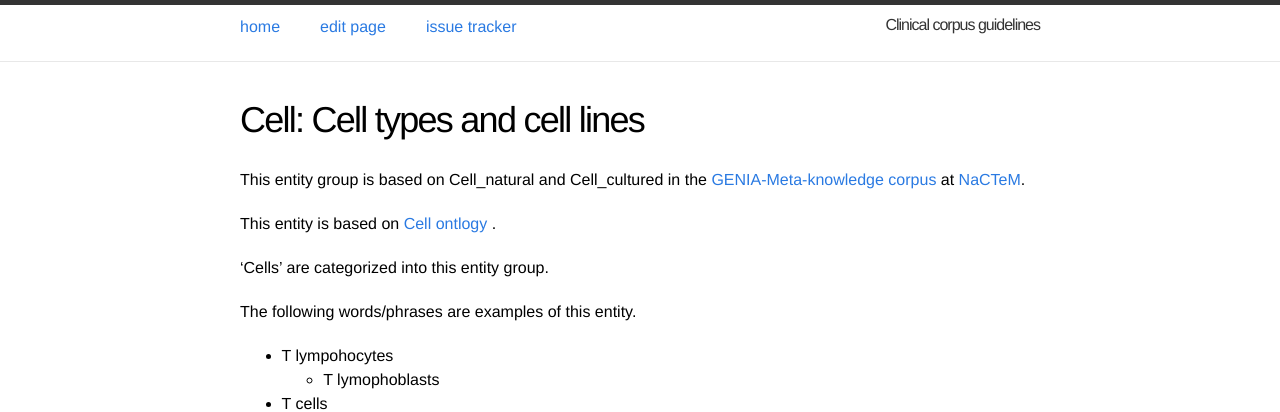
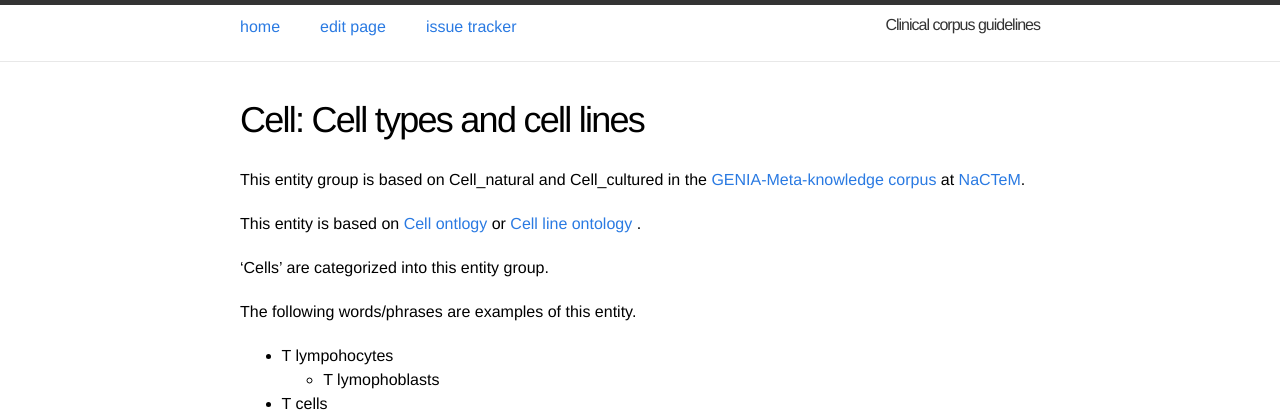
Before and after one commit to ezcatdb/clinicalcorpus-guidelines, a Jekyll site: the page built from _entity/Cell.md, in a window 1280 px wide. Shown: the top 412 px of the page. Built offline with Jekyll 4.4.1, drawn with Linux system fonts in a browser that asks for light colours.

Commit message:
included CLO ontology in Cell.md

```diff
--- a/_entity/Cell.md
+++ b/_entity/Cell.md
@@ -10,6 +10,9 @@ This entity group is based on Cell_natural and Cell_cultured in the <a href="htt
 This entity is based on
 <a href="https://www.ebi.ac.uk/ols/ontologies/cl">
 Cell ontlogy
+</a> or
+<a href="https://www.ebi.ac.uk/ols/ontologies/clo">
+Cell line ontology
 </a>.
 
 'Cells' are categorized into this entity group.
```
